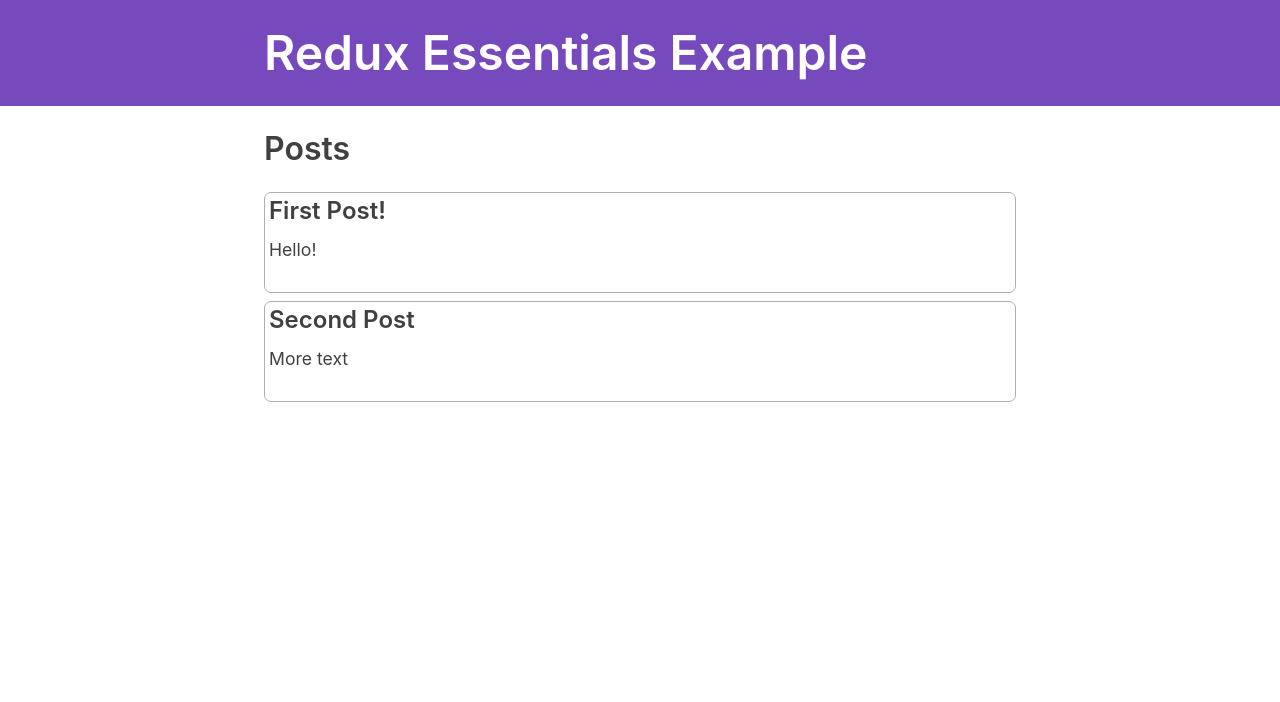
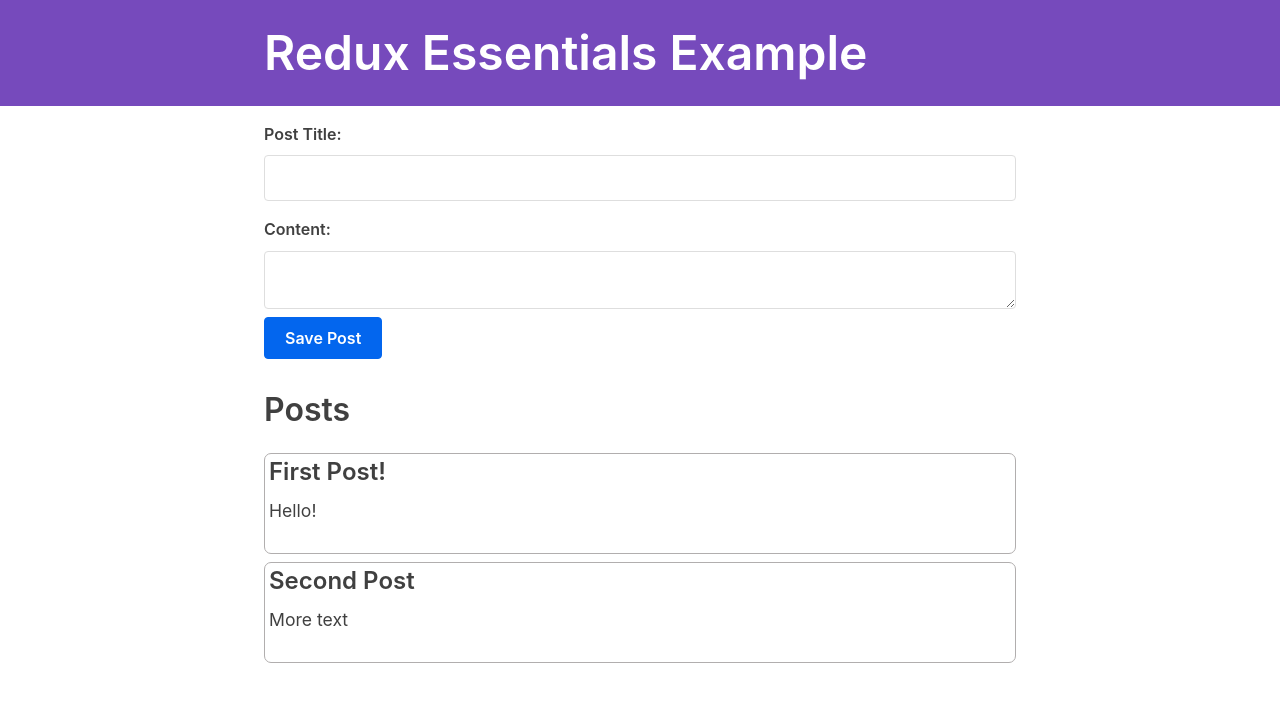
Before and after one commit to takubii/redux-essentials-example-app, a React (Create React App) app: page / in a window 1280 px wide. Shown: the top 702 px of the page. Built offline with nearby package versions, Linux system fonts and the light colour scheme; what @mswjs/data, mock-socket, txtgen would draw is missing.

Commit message:
[add]投稿フォームを追加

```diff
--- a/src/App.js
+++ b/src/App.js
@@ -8,6 +8,7 @@
 
 import { Navbar } from './app/Navbar'
 
+import { AddPostForm } from './features/posts/AddPostForm'
 import { PostsList } from './features/posts/PostsList'
 
 function App() {
@@ -21,6 +22,7 @@
             path="/"
             render={() => (
               <React.Fragment>
+                <AddPostForm />
                 <PostsList />
               </React.Fragment>
             )}
--- /dev/null
+++ b/src/features/posts/AddPostForm.js
@@ -0,0 +1,32 @@
+import React, { useState } from 'react'
+
+export const AddPostForm = () => {
+  const [title, setTitle] = useState('')
+  const [content, setContent] = useState('')
+
+  const onTitleChanged = (e) => setTitle(e.target.value)
+  const onContentChanged = (e) => setContent(e.target.value)
+
+  return (
+    <section>
+      <form>
+        <label htmlFor="postTitle">Post Title:</label>
+        <input
+          type="text"
+          id="postTitle"
+          name="postTitle"
+          value={title}
+          onChange={onTitleChanged}
+        />
+        <label htmlFor="postContent">Content:</label>
+        <textarea
+          id="postContent"
+          name="postContent"
+          value={content}
+          onChange={onContentChanged}
+        />
+        <button type="button">Save Post</button>
+      </form>
+    </section>
+  )
+}
```
